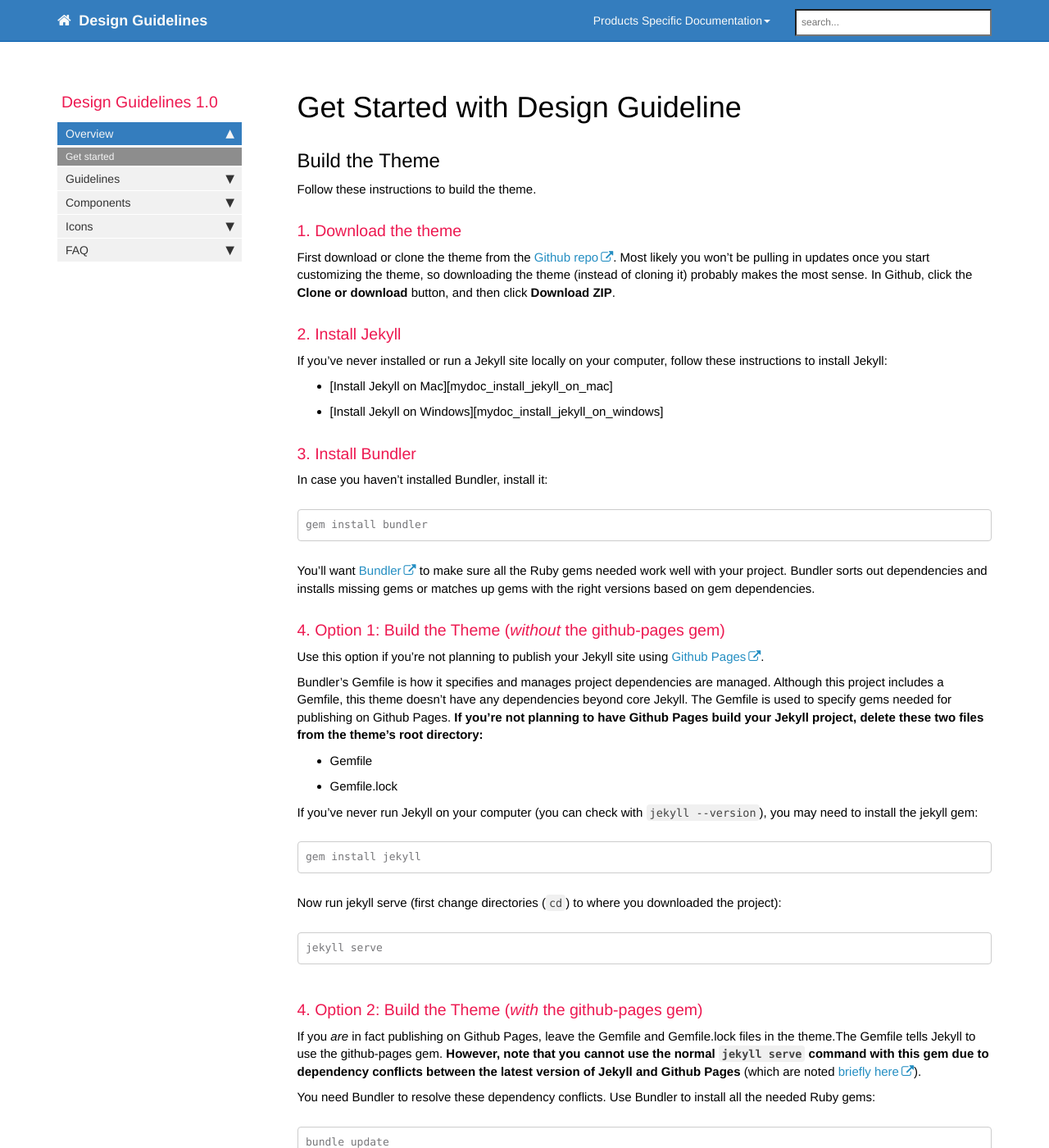
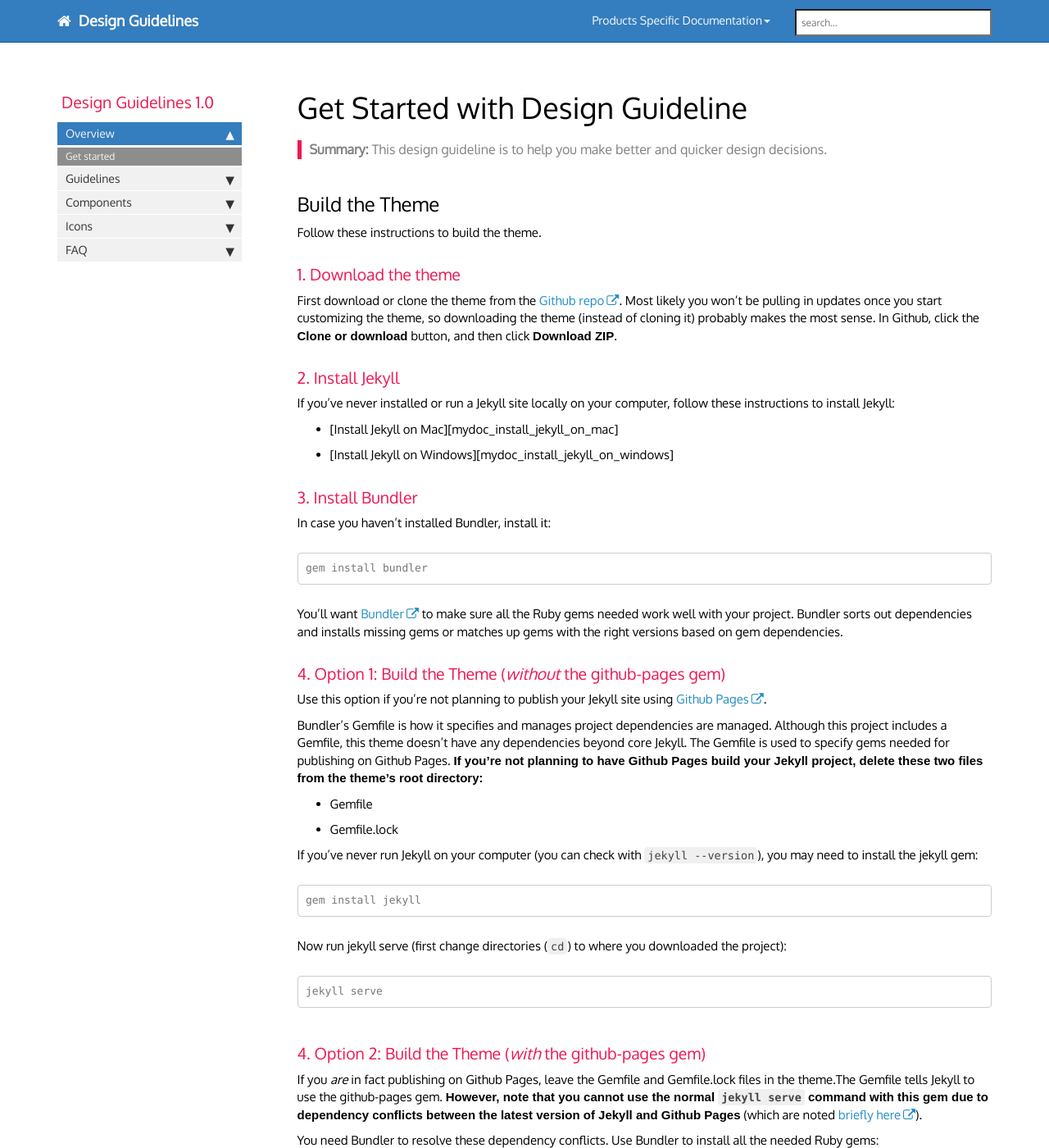
Before and after one commit to playgroundsf/playgroundsf.github.io, a Jekyll site: the page built from index.md, in a window 1280 px wide and 1400 px high. Shown: the whole window at 82% size. Built offline with Jekyll 4.4.1, drawn with Linux system fonts in a browser that asks for light colours; nearby versions of some CDN libraries; comment, search, counter and statistics services are not loaded.

Commit message:
update fonts

```diff
--- a/css/customstyles.css
+++ b/css/customstyles.css
@@ -1,5 +1,25 @@
+@font-face {
+    font-family: "Oxygen";
+    src: url('./fonts/Oxygen-Regular.ttf');
+}
+
+@font-face {
+    font-family: "Oxygen Bold";
+    src: url('./fonts/Oxygen-Bold.ttf');
+}
+
+
 body {
     font-size:15px;
+    font-family: 'Oxygen', sans-serif;
+}
+
+h1, h2, h3, h4, h5, h6 {
+  font-family: 'Oxygen', sans-serif;
+}
+
+b, strong {
+  font-family: '"Oxygen Bold', sans-serif;
 }
 
 .bs-callout {
@@ -436,7 +456,7 @@ ul#mysidebar {
 }
 
 span.projectTitle {
-    font-family: Helvetica;
+    font-family: 'Oxygen', sans-serif;
     font-weight: bold;
 }
 
--- a/css/theme-blue.css
+++ b/css/theme-blue.css
@@ -3,8 +3,6 @@
     border-left: 5px solid #ED1951;
     font-size:16px;
 }
-
-
 h3 {color: #ED1951; }
 h4 {color: #808080; }
 
--- a/index.md
+++ b/index.md
@@ -5,7 +5,7 @@ tags:
 toc: false
 sidebar: mydoc_sidebar
 permalink: index.html
-summary:
+summary: This design guideline is to help you make better and quicker design decisions.
 ---
 
 ## Build the Theme
```
Also changed, not shown: css/fonts/Oxygen-Bold.ttf (added), css/fonts/Oxygen-Regular.ttf (added).
